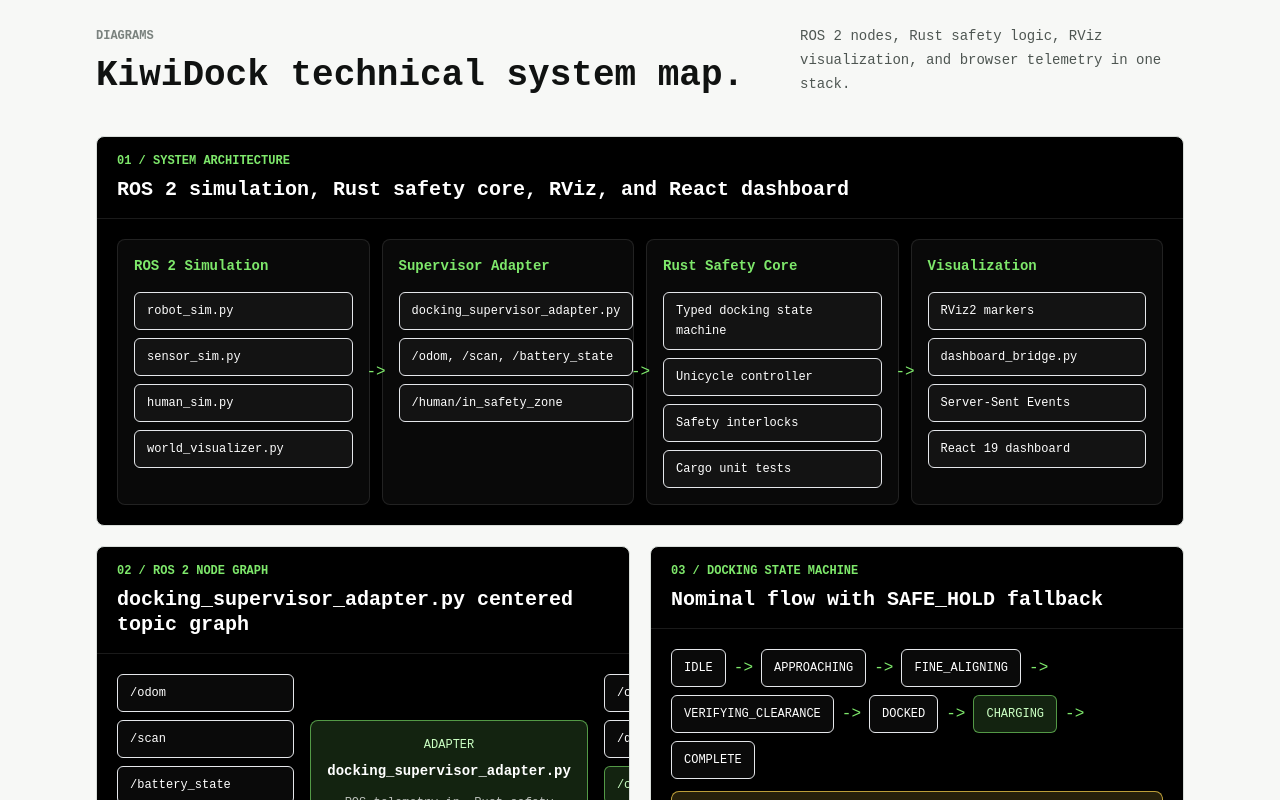
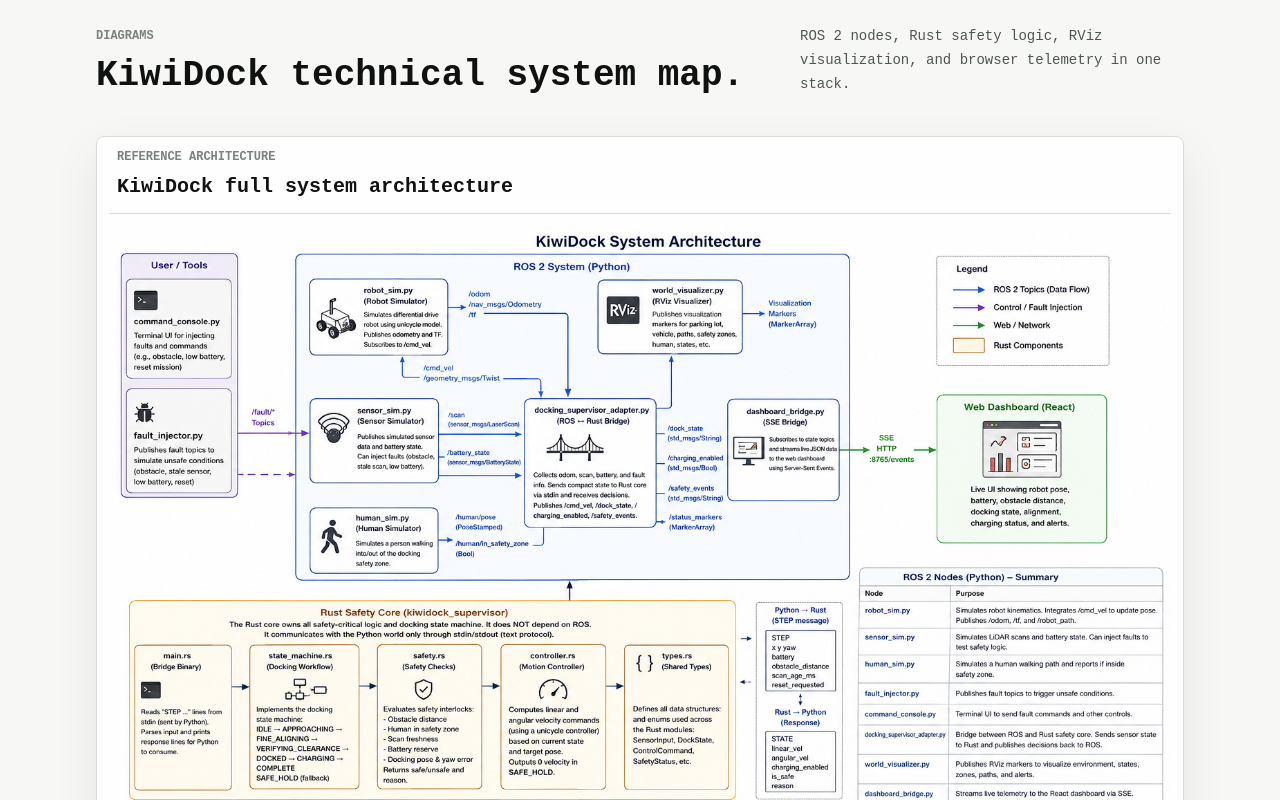
Before and after one commit to srigan-s/srigansite, a Next.js app: page /projects/kiwidock-ros2-ev-charging-dock in a window 1280 px wide. Shown: the part 2760-3560 px from the top of the page. Built offline with nearby package versions, Linux system fonts and the light colour scheme.

Commit message:
architecture img added to kiwidock

```diff
--- a/src/components/projects/KiwiDockDiagrams.tsx
+++ b/src/components/projects/KiwiDockDiagrams.tsx
@@ -116,6 +116,18 @@ export function KiwiDockDiagrams() {
       </div>
 
       <div className="grid gap-5">
+        <article className="panel overflow-hidden p-3">
+          <div className="border-b border-[color:var(--line)] px-2 pb-3">
+            <p className="eyebrow">Reference Architecture</p>
+            <h3 className="mt-2 text-xl font-semibold">KiwiDock full system architecture</h3>
+          </div>
+          <img
+            alt="KiwiDock system architecture diagram showing ROS 2 Python nodes, Rust safety core, dashboard bridge, React dashboard, key topics, URDF package, launch scripts, and build setup"
+            className="mt-3 max-h-[52rem] w-full rounded-md bg-white object-contain"
+            src="/kiwidock-system-architecture.png"
+          />
+        </article>
+
         <DiagramShell eyebrow="01 / System Architecture" title="ROS 2 simulation, Rust safety core, RViz, and React dashboard">
           <div className="grid gap-3 lg:grid-cols-4">
             {architectureGroups.map((group, index) => (
```
Also changed, not shown: public/kiwidock-system-architecture.png (added).
